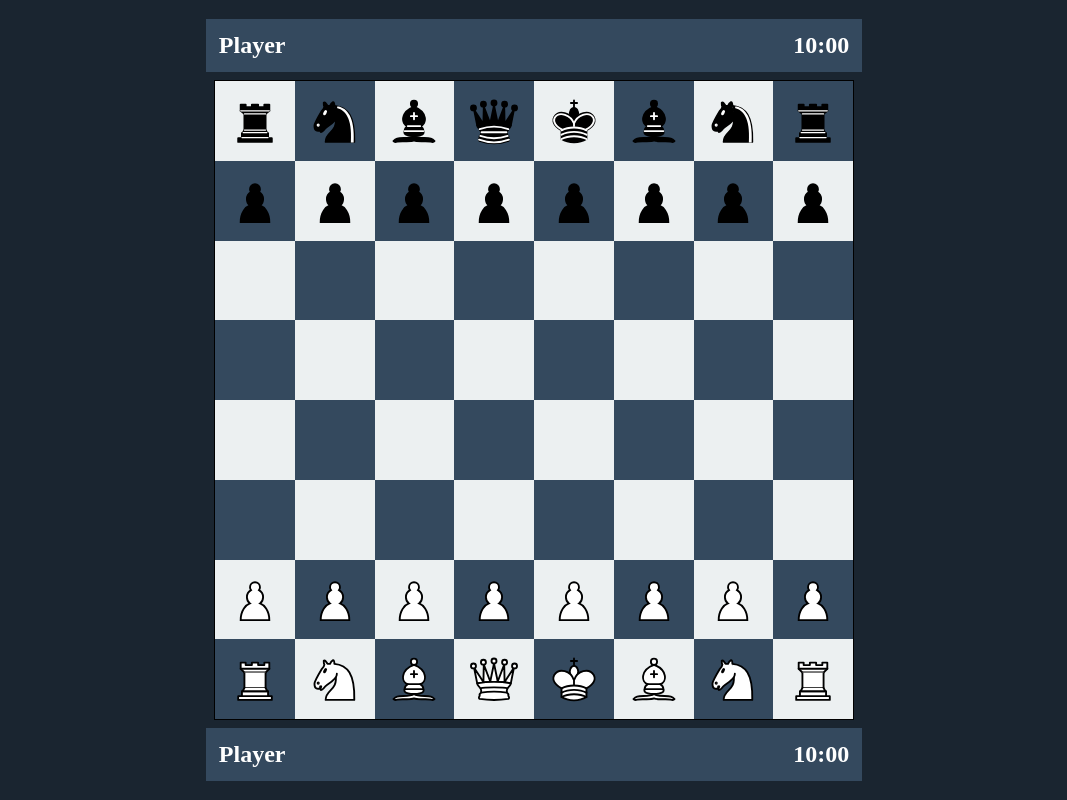
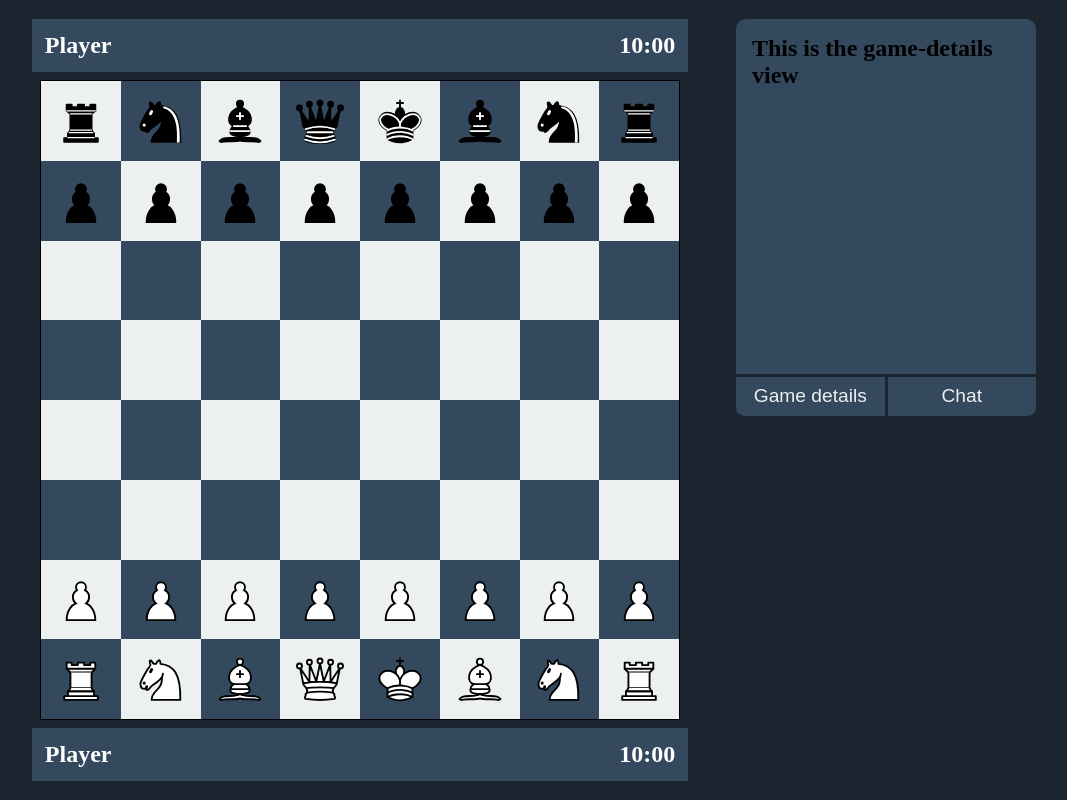
Before and after one commit to Sibiose/Chess-Game, a React (Create React App) app: page / in a window 1280 px wide. Shown: the whole page, without its empty margins (106-1173 px from the left). Built offline with nearby package versions, Linux system fonts and the light colour scheme.

Commit message:
board-side-view

```diff
--- a/src/App.tsx
+++ b/src/App.tsx
@@ -5,6 +5,7 @@ import { useState } from "react";
 import { PlayerColors } from "./Model/PieceEnums";
 import { ChessGame, useBoard } from "./Model/Board";
 import { PlayerDetailsView } from "./Views/PlayerDetailsView";
+import { BoardSideView } from "./Views/BoardSideView";
 
 
 function App() {
@@ -15,11 +16,17 @@ function App() {
 
   return (
     <div className="App">
-      <PlayerDetailsView game={game} isBottom={false} />
-      <DndProvider backend={HTML5Backend}>
-        <BoardView game={game} />
-      </DndProvider>
-      <PlayerDetailsView game={game} isBottom={true} />
+      <main>
+        <PlayerDetailsView game={game} isBottom={false} />
+        <DndProvider backend={HTML5Backend}>
+          <BoardView game={game} />
+        </DndProvider>
+        <PlayerDetailsView game={game} isBottom={true} />
+      </main>
+      <aside>
+        <BoardSideView />
+      </aside>
+
     </div>
   );
 }
--- /dev/null
+++ b/src/Views/BoardSideView.tsx
@@ -0,0 +1,33 @@
+import { useState } from "react";
+
+
+export const BoardSideView = () => {
+
+    const [chatState, setchatState] = useState(false);
+
+    return (
+        <div className="board-side-wrapper">
+            {chatState ? <ChatView /> : <GameDetailsView />}
+            <div className="details-buttons">
+                <button className="game-details-btn" onClick={() => setchatState(false)}>Game details</button>
+                <button className="chat-btn" onClick={() => setchatState(true)}>Chat</button>
+            </div>
+        </div>
+    )
+}
+
+export const GameDetailsView = () => {
+    return (
+        <div className="game-details">
+            <h1>This is the game-details view</h1>
+        </div>
+    )
+}
+
+export const ChatView = () => {
+    return (
+        <div className="chat-screen">
+            <h1>This is the chat view</h1>
+        </div>
+    )
+}
--- a/src/index.css
+++ b/src/index.css
@@ -7,6 +7,13 @@
 
 :root {
   --table-width: 80%;
+  --prm-color: #34495E;
+  --background-color-dark: #1a2530;
+  --secondary-color-light: #ECF0F1;
+}
+
+.App {
+  display: flex;
 }
 
 html,
@@ -16,7 +23,7 @@ body {
   display: flex;
   justify-content: center;
   align-items: center;
-  background-color: #1a2530;
+  background-color: var(--background-color-dark);
   background-size: cover;
 }
 
@@ -32,7 +39,7 @@ body {
 .chess-cell {
   width: 100%;
   height: 100%;
-  background-color: #ECF0F1;
+  background-color: var(--secondary-color-light);
   display: flex;
   justify-content: center;
   align-items: center;
@@ -40,7 +47,7 @@ body {
 }
 
 .dark-chess-cell {
-  background-color: #34495E;
+  background-color: var(--prm-color);
 }
 
 .piece-img {
@@ -53,7 +60,7 @@ body {
 
 .player-details {
   display: flex;
-  background-color: #34495E;
+  background-color: var(--prm-color);
   justify-content: space-between;
   padding: 0.8rem;
   align-items: center;
@@ -67,3 +74,49 @@ body {
 .captured-piece-icon {
   width: 1.7rem;
 }
+
+.board-side-wrapper {
+  width: 300px;
+  height: 400px;
+  background-color: var(--prm-color);
+  margin-left: 3rem;
+  display: flex;
+  flex-direction: column;
+  border-radius: 10px;
+  border-bottom: 3px solid var(--background-color-dark);
+}
+
+.game-details,
+.chat-screen {
+  height: 90%;
+  border-bottom: 3px solid var(--background-color-dark);
+  padding: 1rem;
+}
+
+
+.details-buttons {
+  height: 10%;
+  border-bottom-left-radius: 10px;
+  border-bottom-right-radius: 10px;
+  display: flex;
+  justify-content: space-between;
+  background-color: var(--background-color-dark);
+}
+
+.details-buttons>button {
+  background-color: var(--prm-color);
+  width: 49.5%;
+  border: none;
+  cursor: pointer;
+  color: var(--secondary-color-light);
+  font-size: 1.2rem;
+  font-weight: 400;
+}
+
+.game-details-btn {
+  border-bottom-left-radius: 10px;
+}
+
+.chat-btn {
+  border-bottom-right-radius: 10px;
+}
```
Also changed, not shown: public/chat-icon.png (added), public/pawn-icon.png (added).
